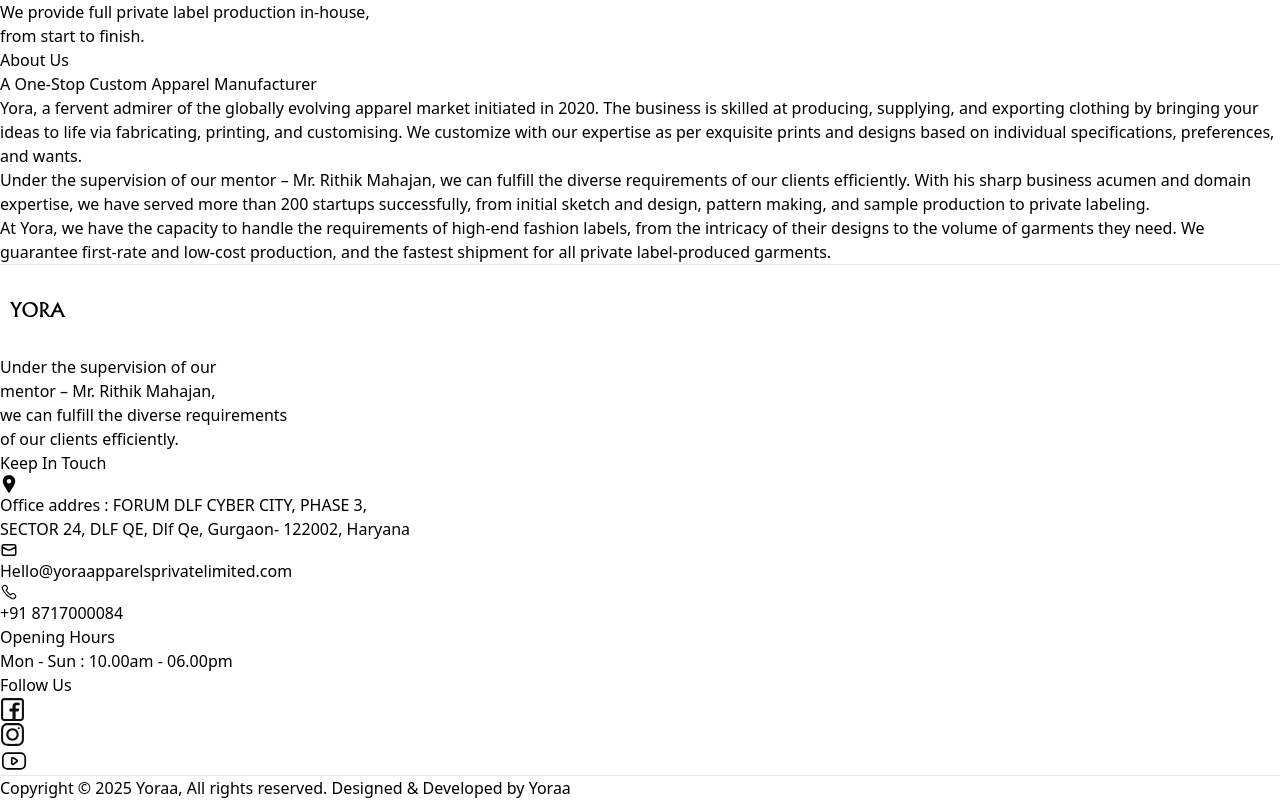
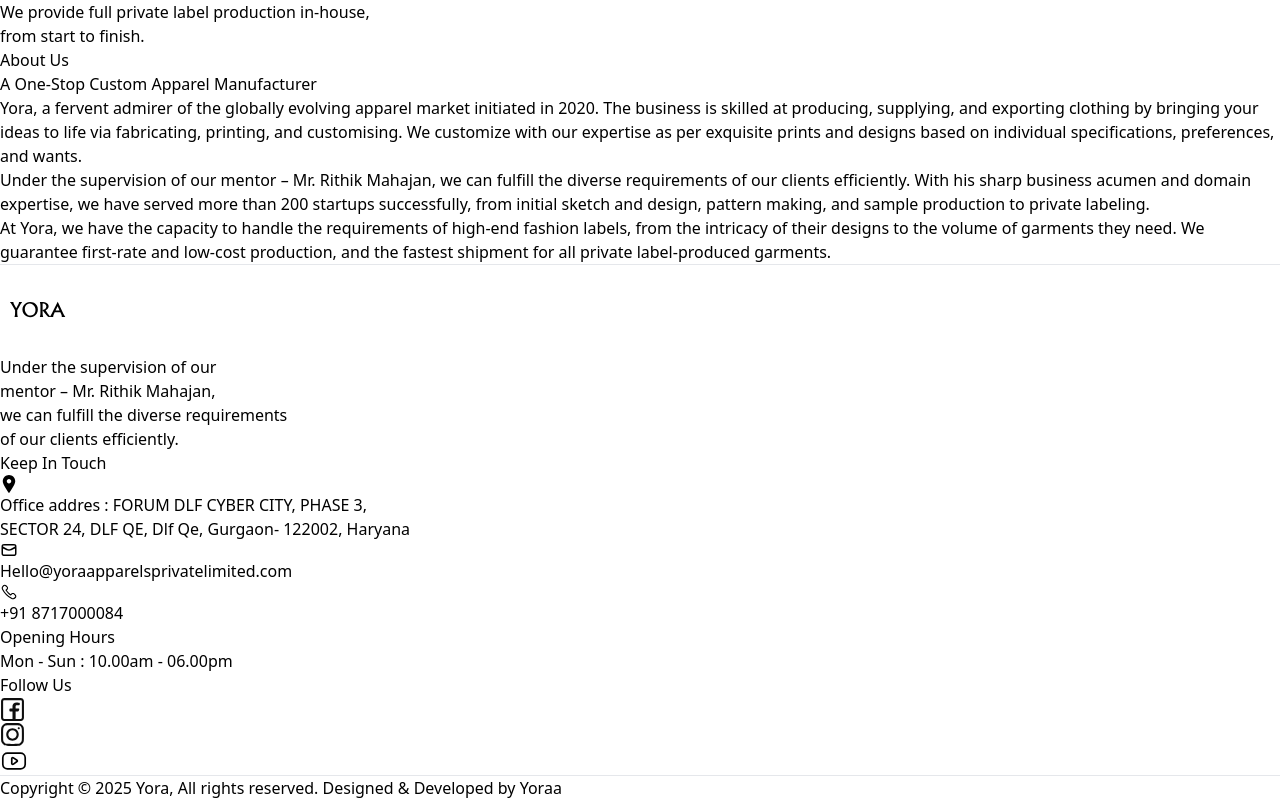
Before and after one commit to insomniac27/yoraa-landing, a React (Vite) app: page / in a window 1280 px wide. Shown: the part 1588-2388 px from the top of the page. Built offline with nearby package versions, Linux system fonts and the light colour scheme.

Commit message:
some fixes

```diff
--- a/index.html
+++ b/index.html
@@ -4,7 +4,7 @@
     <meta charset="UTF-8" />
     <link rel="icon" type="image/svg+xml" href="/vite.svg" />
     <meta name="viewport" content="width=device-width, initial-scale=1.0" />
-    <title>Yoraa Apparels</title>
+    <title>Yora Apparels</title>
   </head>
   <body>
     <div id="root"></div>
--- a/src/App.jsx
+++ b/src/App.jsx
@@ -507,7 +507,7 @@
       </footer>
 
       <hr className="mx-auto w-3/4 h-[1.5px] bg-gray-300" />
-      <p className=" text-center py-4 text-lg  text-gray-500">Copyright © 2025 Yoraa, All rights reserved. Designed & Developed by Yoraa</p>
+      <p className=" text-center py-4 text-lg  text-gray-500">Copyright © 2025 Yora, All rights reserved. Designed & Developed by Yoraa</p>
     </div>
   );
 };
```
